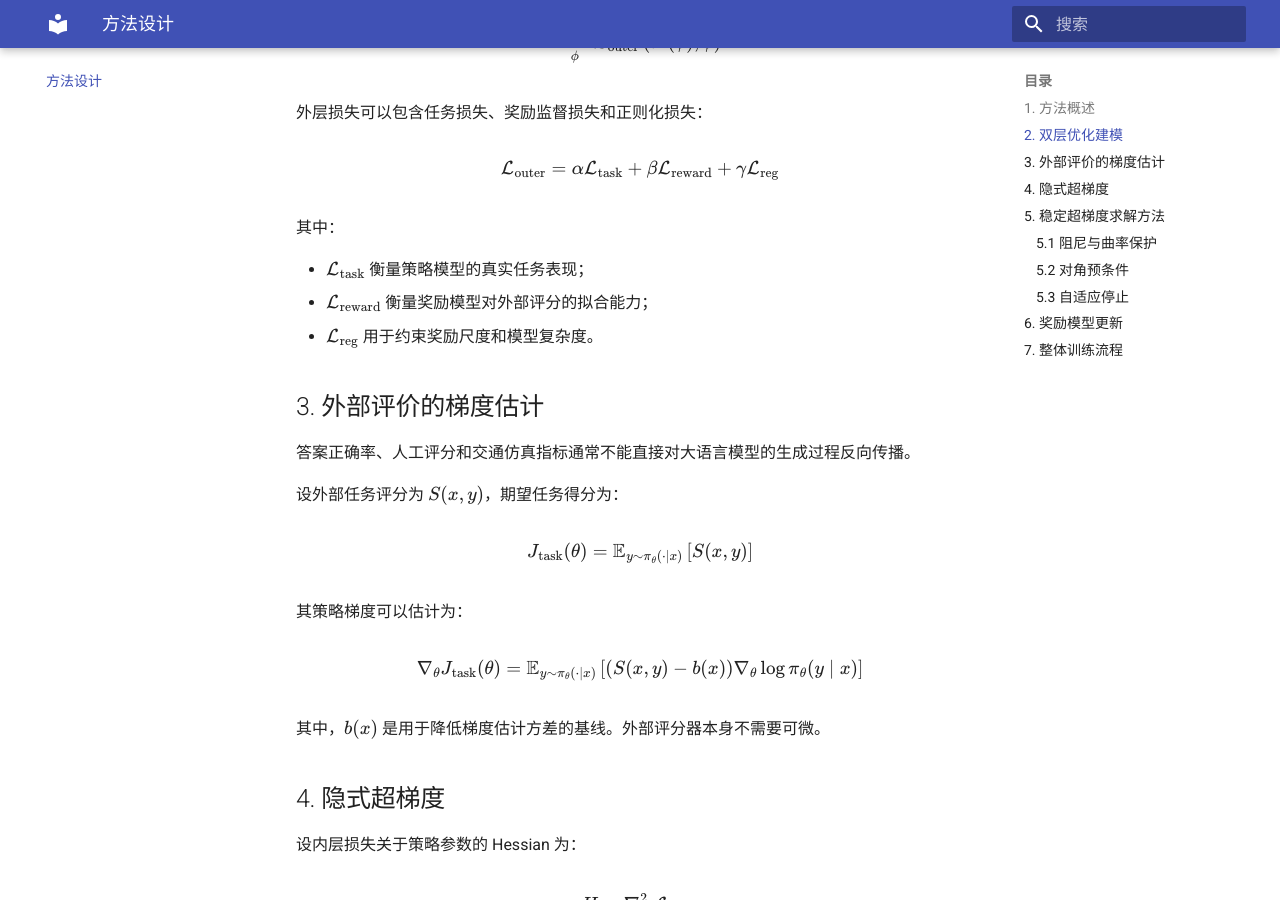
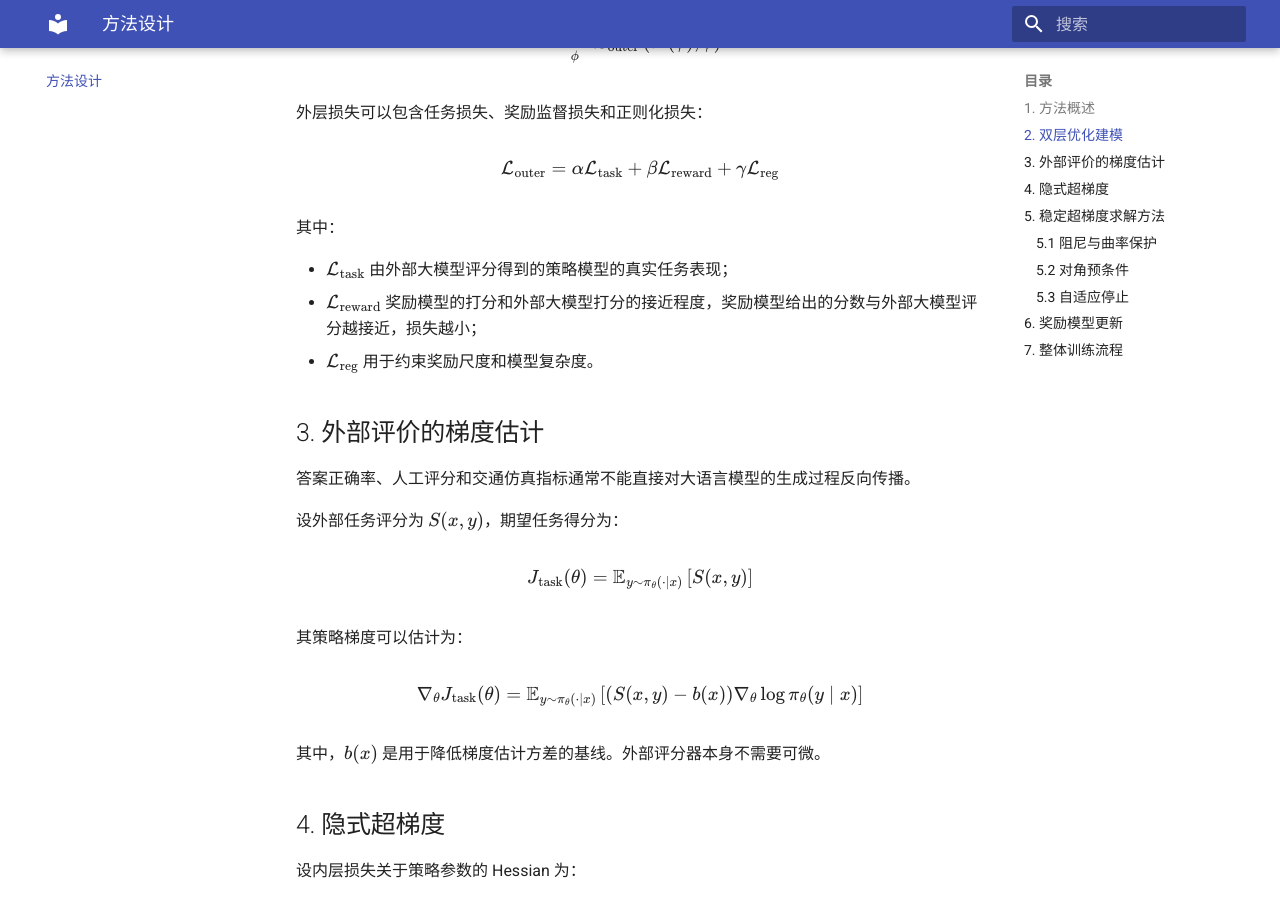
Before and after one commit to privacynot/PARL, an MkDocs documentation site: the page built from docs/methodology.md, in a window 1280 px wide and 900 px high, scrolled down 840 px. Built offline with MkDocs 1.6.1 and Material for MkDocs 9.7.7, drawn with Linux system fonts in a browser that asks for light colours.

Commit message:
Update methodology.md

```diff
--- a/docs/methodology.md
+++ b/docs/methodology.md
@@ -37,8 +37,8 @@ $$
 
 其中：
 
-- $\mathcal{L}_{\mathrm{task}}$ 衡量策略模型的真实任务表现；
-- $\mathcal{L}_{\mathrm{reward}}$ 衡量奖励模型对外部评分的拟合能力；
+- $\mathcal{L}_{\mathrm{task}}$ 由外部大模型评分得到的策略模型的真实任务表现；
+- $\mathcal{L}_{\mathrm{reward}}$ 奖励模型的打分和外部大模型打分的接近程度，奖励模型给出的分数与外部大模型评分越接近，损失越小；
 - $\mathcal{L}_{\mathrm{reg}}$ 用于约束奖励尺度和模型复杂度。
 
 ## 3. 外部评价的梯度估计
```
